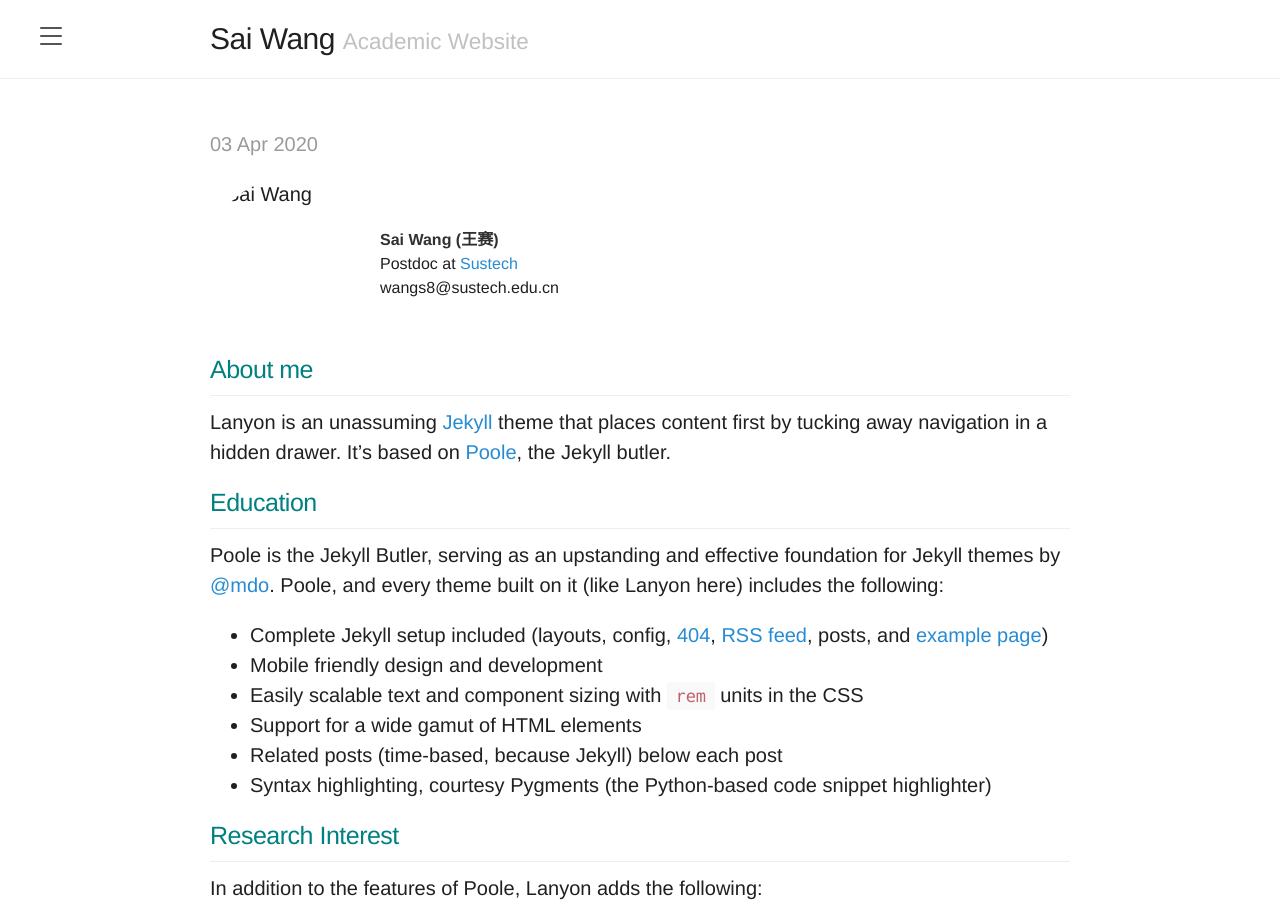
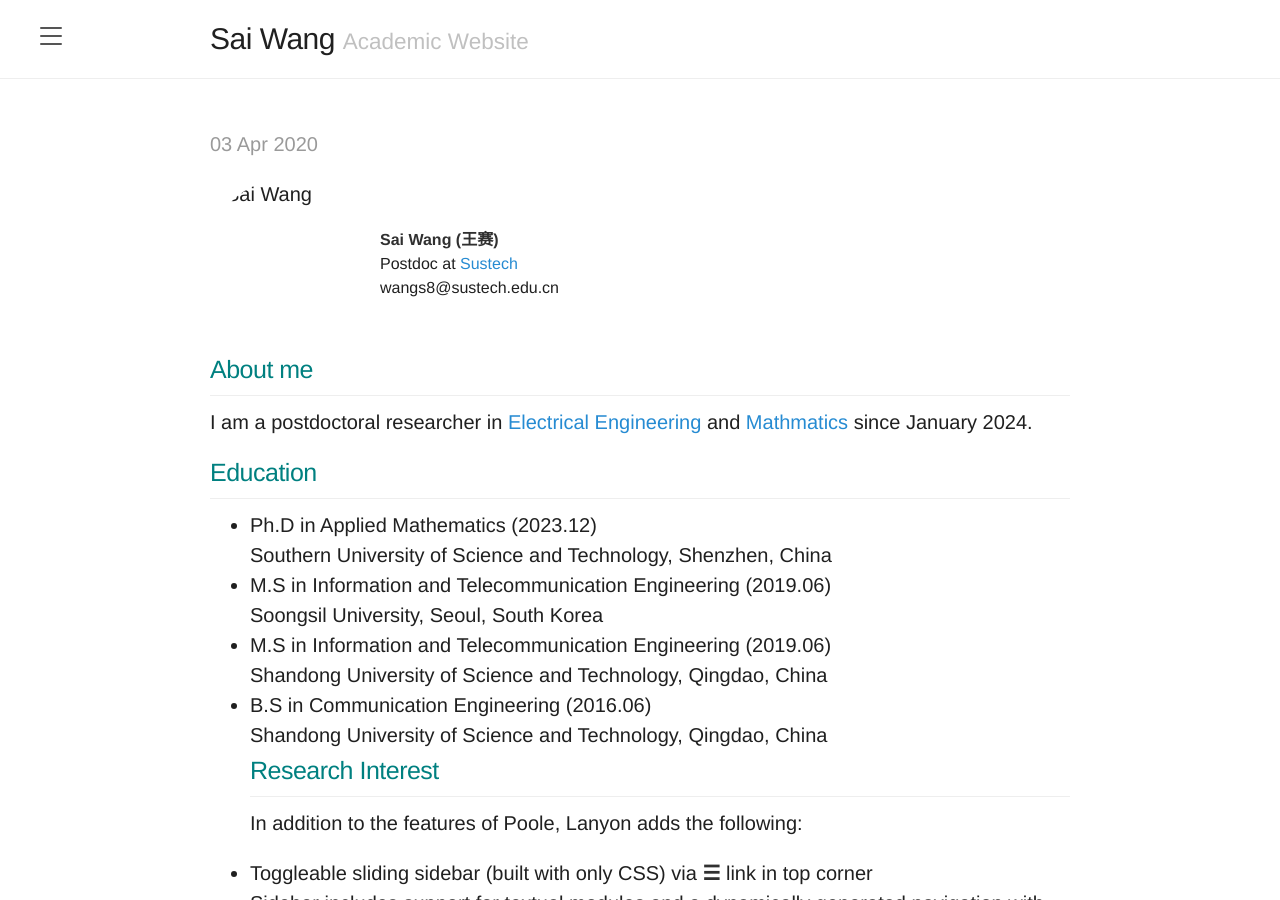
Before and after one commit to Alxendweb/alxendweb.github.io, a Jekyll site: the page built from _posts/2020-04-03-introducing-lanyon.md, in a window 1280 px wide and 900 px high. Built offline with Jekyll 4.4.1, drawn with Linux system fonts in a browser that asks for light colours.

Commit message:
Update 2020-04-03-introducing-lanyon.md

```diff
--- a/_posts/2020-04-03-introducing-lanyon.md
+++ b/_posts/2020-04-03-introducing-lanyon.md
@@ -23,19 +23,17 @@ h3 {
 
 ### About me
 ---
-Lanyon is an unassuming [Jekyll](http://jekyllrb.com) theme that places content first by tucking away navigation in a hidden drawer. It's based on [Poole](http://getpoole.com), the Jekyll butler.
-
+I am a postdoctoral researcher in [Electrical Engineering](https://eee.sustech.edu.cn) and [Mathmatics](https://math.sustech.edu.cn) since January 2024.
 ### Education
 ---
-Poole is the Jekyll Butler, serving as an upstanding and effective foundation for Jekyll themes by [@mdo](https://twitter.com/mdo). Poole, and every theme built on it (like Lanyon here) includes the following:
-
-* Complete Jekyll setup included (layouts, config, [404](/404), [RSS feed](/atom.xml), posts, and [example page](/about))
-* Mobile friendly design and development
-* Easily scalable text and component sizing with `rem` units in the CSS
-* Support for a wide gamut of HTML elements
-* Related posts (time-based, because Jekyll) below each post
-* Syntax highlighting, courtesy Pygments (the Python-based code snippet highlighter)
-
+* Ph.D in Applied Mathematics (2023.12)<br>
+  Southern University of Science and Technology, Shenzhen, China
+* M.S  in Information and Telecommunication Engineering (2019.06)<br>
+  Soongsil University, Seoul, South Korea
+* M.S in Information and Telecommunication Engineering (2019.06)<br>
+  Shandong University of Science and Technology, Qingdao, China
+* B.S in Communication Engineering (2016.06)<br>
+  Shandong University of Science and Technology, Qingdao, China
 ### Research Interest
 ---
 In addition to the features of Poole, Lanyon adds the following:
```
